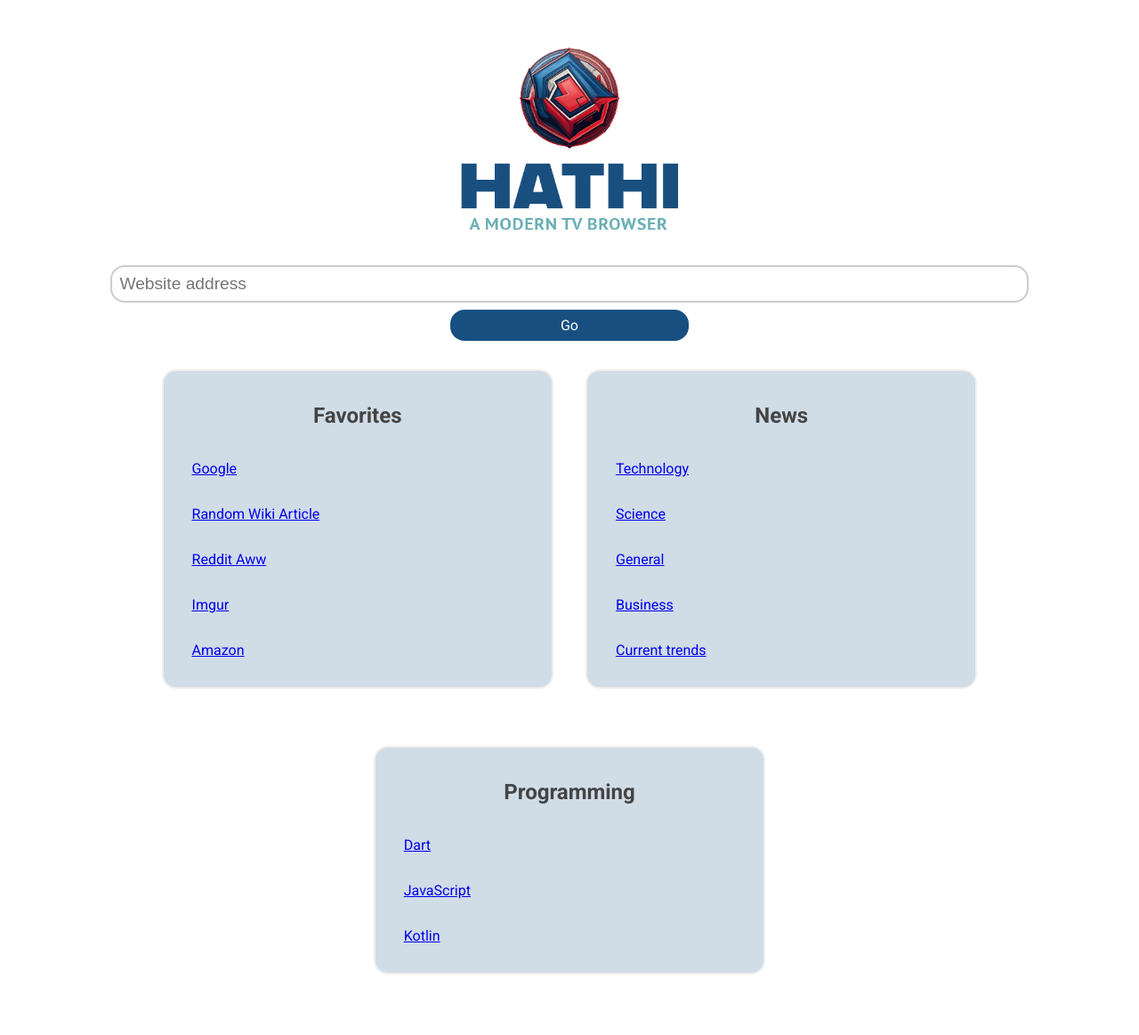
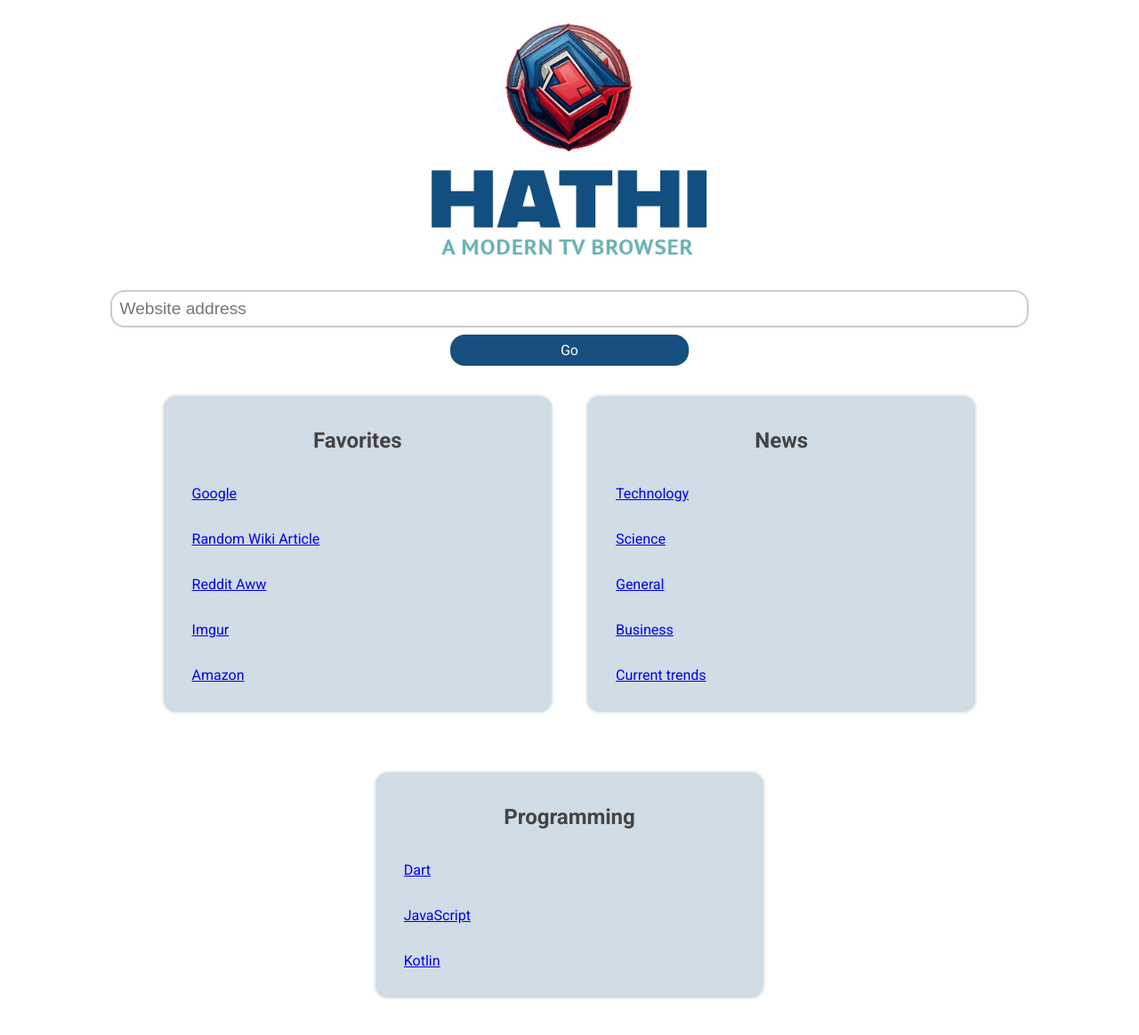
Before and after one commit to hathibelagal-dev/hathibelagal-dev.github.io, a Jekyll site: the page tv/home.html, which Jekyll copies as it is, in a window 1280 px wide. Shown: the whole page at 89% size. Built offline with Jekyll 4.4.1, drawn with Linux system fonts in a browser that asks for light colours; before the commit the page ends 1135 px from its top, so only the background shows below that.

```diff
--- a/tv/css/styles.css
+++ b/tv/css/styles.css
@@ -1,7 +1,7 @@
 #logo {
     width: 25%;
     height: auto;
-    margin-bottom: -30px;
+    margin-bottom: 16px;
 }
 
 #address_bar {
```
Also changed, not shown: tv/imgs/logo.png.
